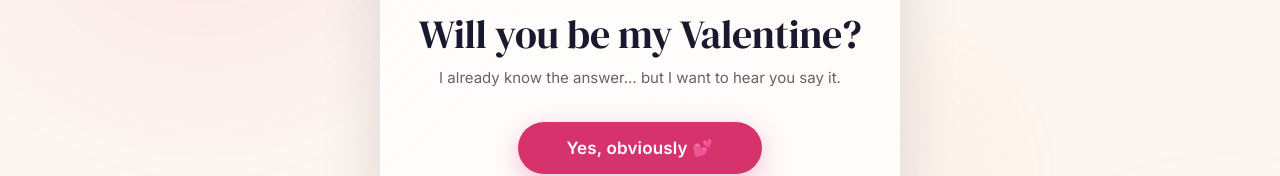
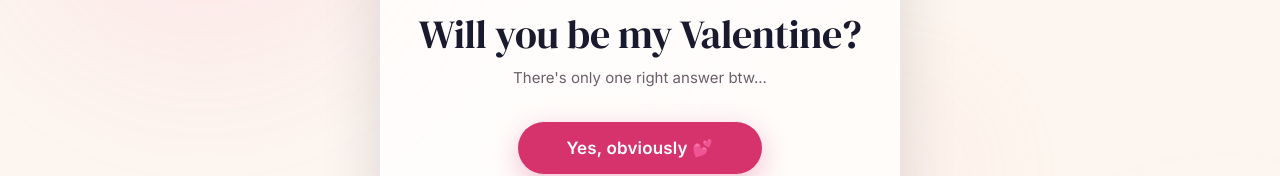
Before and after one commit to joelezra/vday, a plain HTML site: page index.html in a window 1280 px wide. Shown: the part 284-460 px from the top of the page. Drawn offline with nearby package versions, Linux system fonts and the light colour scheme.

Commit message:
update subtitle text

```diff
--- a/index.html
+++ b/index.html
@@ -558,7 +558,7 @@
         <div class="card">
           <div class="emoji" aria-hidden="true">💌</div>
           <h1>Will you be my Valentine?</h1>
-          <p class="subtitle">I already know the answer… but I want to hear you say it.</p>
+          <p class="subtitle">There's only one right answer btw...</p>
 
           <div class="yes-area">
             <button class="btn btn-yes" id="yesBtn" type="button">Yes, obviously 💕</button>
```
